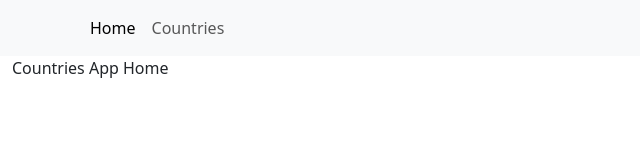
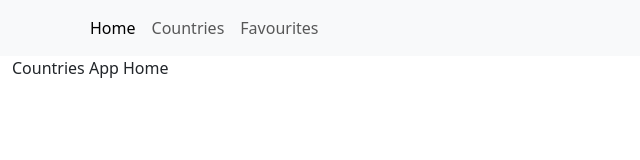
Before and after one commit to tauoms/countries-bootstrap-from-scratch, a React (Vite) app: page / in a window 1280 px wide. Shown: the top 160 px of the page, without its empty margins (0-640 px from the left). Built offline with nearby package versions, Linux system fonts and the light colour scheme.

Commit message:
Add link and path to favourites page

```diff
--- a/src/App.jsx
+++ b/src/App.jsx
@@ -4,6 +4,7 @@ import Home from "./components/Home";
 import ErrorPage from "./components/ErrorPage";
 import Countries from "./components/Countries";
 import CountrySingle from "./components/CountrySingle";
+import Favourites from "./components/Favourites";
 
 function App() {
   return (
@@ -14,6 +15,7 @@ function App() {
           <Route path="/" element={<Home />} />
           <Route path="/countries" element={<Countries />} />
           <Route path="countries/:single" element={<CountrySingle />} />
+          <Route path="/favourites" element={<Favourites />} />
           <Route path="*" element={<ErrorPage />} />
         </Route>
       </Routes>
--- a/src/pages/Layout.jsx
+++ b/src/pages/Layout.jsx
@@ -21,6 +21,9 @@ const Layout = () => {
                 <LinkContainer to="/countries">
                   <Nav.Link>Countries</Nav.Link>
                 </LinkContainer>
+                <LinkContainer to="/favourites">
+                  <Nav.Link>Favourites</Nav.Link>
+                </LinkContainer>
               </Nav>
             </Navbar.Collapse>
           </Container>
```
